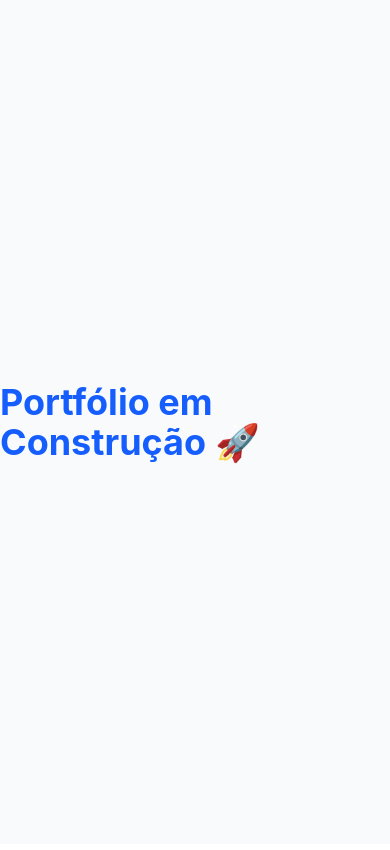
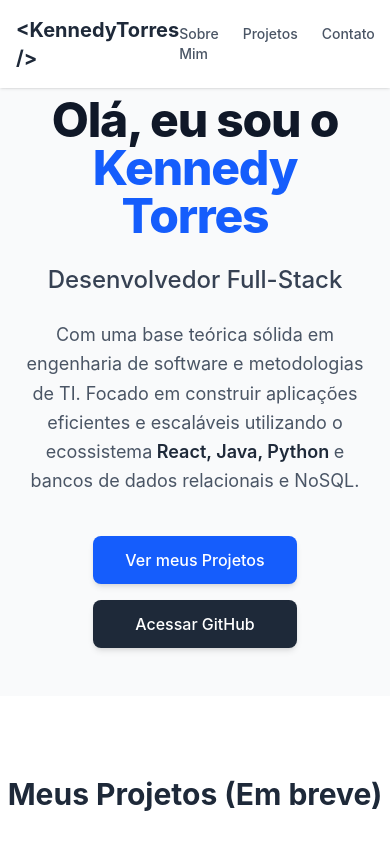
Before and after one commit to Kennedy-Torres/portfolio-kennedy, a React (Vite) app: page / in a window 390 px wide. Shown: the top 850 px of the page. Built offline with nearby package versions, Linux system fonts and the light colour scheme.

Commit message:
feat: cria secao hero de apresentacao pessoal responsiva

```diff
--- a/src/App.tsx
+++ b/src/App.tsx
@@ -1,9 +1,19 @@
+import { Header } from './components/Header';
+import { Hero } from './sections/Hero';
+
 export default function App() {
   return (
-    <div className="min-h-screen bg-gray-50 flex items-center justify-center">
-      <h1 className="text-4xl font-bold text-blue-600">
-        Portfólio em Construção 🚀
-      </h1>
+    <div className="min-h-screen bg-gray-50">
+      <Header />
+
+      <main className="flex flex-col items-center w-full">
+        <Hero />
+
+        {/* futura seção de projetos */}
+        <div id="projetos" className="w-full py-20 bg-white text-center">
+           <h3 className="text-3xl font-bold text-gray-800">Meus Projetos (Em breve)</h3>
+        </div>
+      </main>
     </div>
-  )
+  );
 }
--- /dev/null
+++ b/src/components/Header.tsx
@@ -0,0 +1,31 @@
+export function Header() {
+  return (
+    <header className="w-full bg-white shadow-sm fixed top-0 left-0 z-50">
+      <nav className="max-w-6xl mx-auto px-4 py-4 flex justify-between items-center">
+        {/* Logo / Nome */}
+        <span className="text-xl font-bold text-gray-800">
+          &lt;KennedyTorres /&gt;
+        </span>
+
+        {/* Links de Navegação */}
+        <ul className="flex space-x-6 text-sm font-medium text-gray-600">
+          <li>
+            <a href="#sobre" className="hover:text-blue-600 transition-colors">
+              Sobre Mim
+            </a>
+          </li>
+          <li>
+            <a href="#projetos" className="hover:text-blue-600 transition-colors">
+              Projetos
+            </a>
+          </li>
+          <li>
+            <a href="#contato" className="hover:text-blue-600 transition-colors">
+              Contato
+            </a>
+          </li>
+        </ul>
+      </nav>
+    </header>
+  );
+}
--- /dev/null
+++ b/src/sections/Hero.tsx
@@ -0,0 +1,40 @@
+export function Hero() {
+  return (
+    <section id="sobre" className="w-full min-h-[70vh] flex flex-col items-center justify-center text-center px-4 pt-24 pb-12">
+      {/* Título Principal */}
+      <h1 className="text-5xl md:text-6xl font-extrabold text-gray-900 mb-6 tracking-tight">
+        Olá, eu sou o <span className="text-blue-600">Kennedy Torres</span>
+      </h1>
+
+      {/* Subtítulo / Cargo */}
+      <h2 className="text-2xl md:text-3xl font-medium text-gray-700 mb-6">
+        Desenvolvedor Full-Stack
+      </h2>
+
+      {/* Resumo Profissional */}
+      <p className="max-w-2xl text-gray-600 text-lg md:text-xl mb-10 leading-relaxed">
+        Com uma base teórica sólida em engenharia de software e metodologias de TI.
+        Focado em construir aplicações eficientes e escaláveis utilizando o ecossistema
+        <strong className="font-semibold text-gray-800"> React, Java, Python </strong> e bancos de dados relacionais e NoSQL.
+      </p>
+
+      {/* Botões de Ação (Call to Action) */}
+      <div className="flex flex-col sm:flex-row space-y-4 sm:space-y-0 sm:space-x-6">
+        <a
+          href="#projetos"
+          className="bg-blue-600 text-white px-8 py-3 rounded-lg font-medium hover:bg-blue-700 transition-colors shadow-md"
+        >
+          Ver meus Projetos
+        </a>
+        <a
+          href="https://github.com/SEU-USUARIO"
+          target="_blank"
+          rel="noopener noreferrer"
+          className="bg-gray-800 text-white px-8 py-3 rounded-lg font-medium hover:bg-gray-900 transition-colors shadow-md flex items-center justify-center gap-2"
+        >
+          Acessar GitHub
+        </a>
+      </div>
+    </section>
+  );
+}
```
